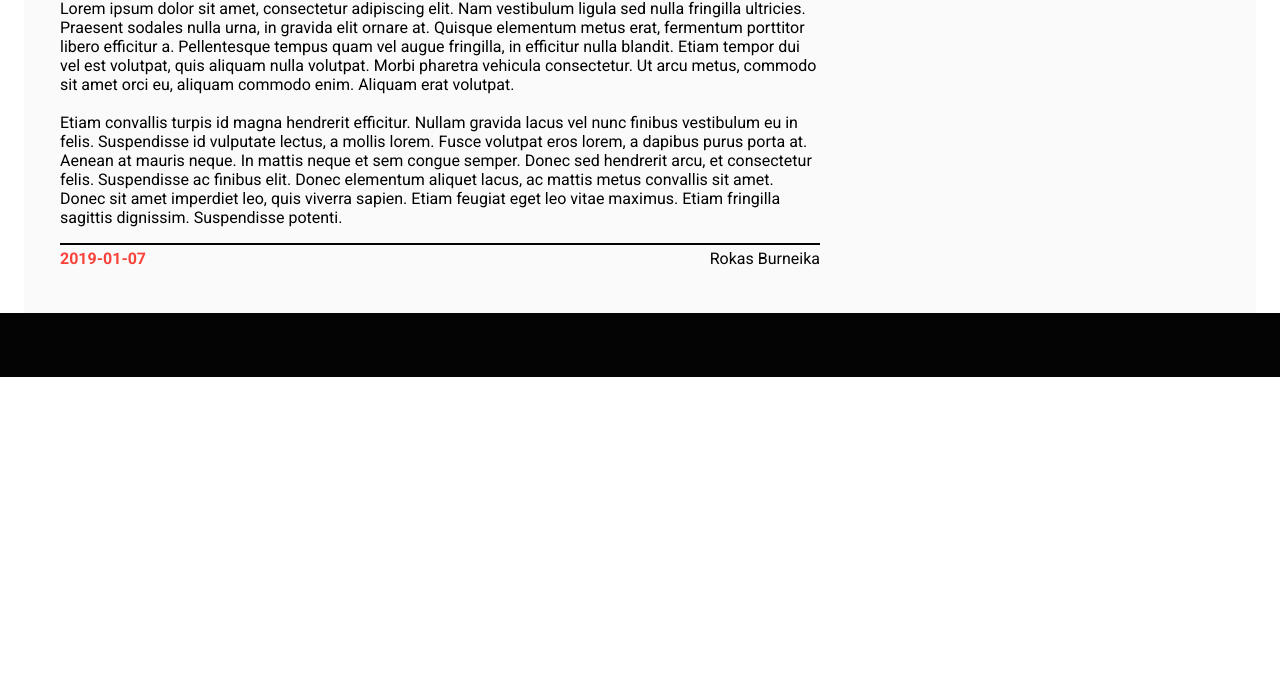
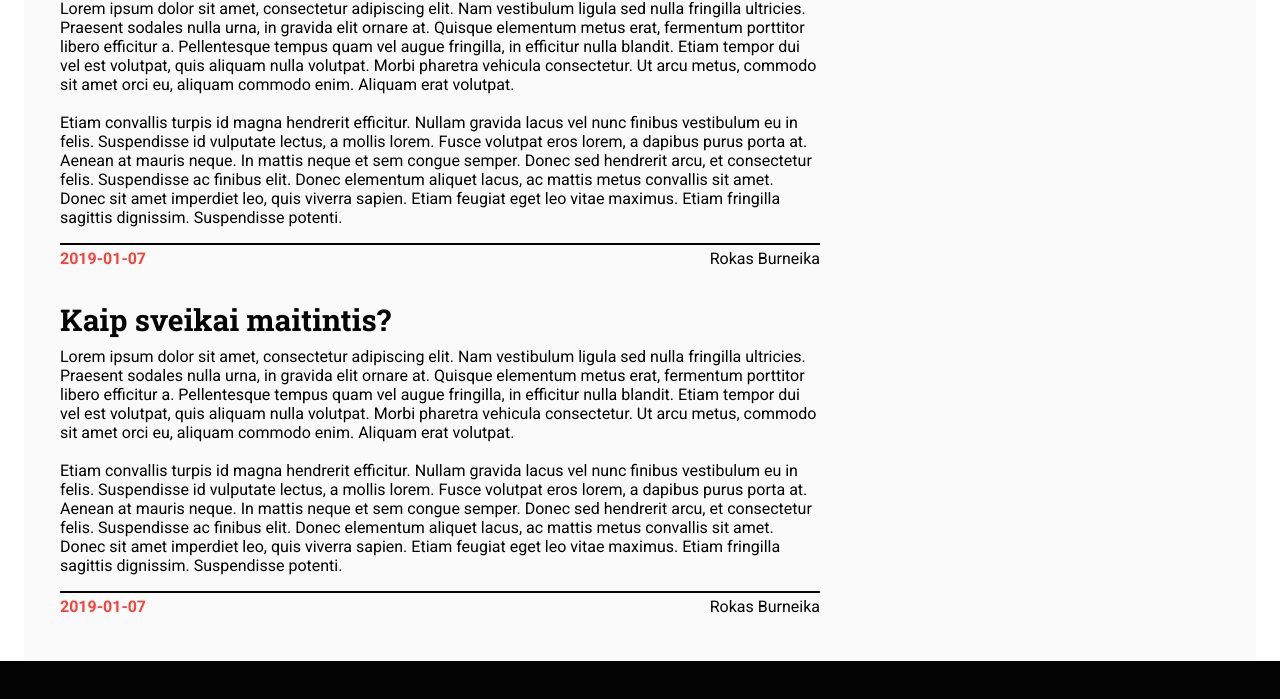
Before and after one commit to tsukrus/tsukrus.github.io, a plain HTML site: page index.html in a window 1280 px wide. Shown: the part 651-1350 px from the top of the page. Before the commit the page ends 1028 px from the top, so only its background shows below. Drawn offline with Linux system fonts and the light colour scheme.

Commit message:
Add files via upload

```diff
--- a/index.html
+++ b/index.html
@@ -53,6 +53,22 @@
                         </div>
                     </div>
                 </div>
+                <div class="post-card" id="kaip-sveikai-maitintis">
+                        <div class="post-title">
+                            <h1>Kaip sveikai maitintis?</h1>
+                        </div>
+                        <div class="post-short">
+                            <p>Lorem ipsum dolor sit amet, consectetur adipiscing elit. Nam vestibulum ligula sed nulla fringilla ultricies. Praesent sodales nulla urna, in gravida elit ornare at. Quisque elementum metus erat, fermentum porttitor libero efficitur a. Pellentesque tempus quam vel augue fringilla, in efficitur nulla blandit. Etiam tempor dui vel est volutpat, quis aliquam nulla volutpat. Morbi pharetra vehicula consectetur. Ut arcu metus, commodo sit amet orci eu, aliquam commodo enim. Aliquam erat volutpat. <br><br>Etiam convallis turpis id magna hendrerit efficitur. Nullam gravida lacus vel nunc finibus vestibulum eu in felis. Suspendisse id vulputate lectus, a mollis lorem. Fusce volutpat eros lorem, a dapibus purus porta at. Aenean at mauris neque. In mattis neque et sem congue semper. Donec sed hendrerit arcu, et consectetur felis. Suspendisse ac finibus elit. Donec elementum aliquet lacus, ac mattis metus convallis sit amet. Donec sit amet imperdiet leo, quis viverra sapien. Etiam feugiat eget leo vitae maximus. Etiam fringilla sagittis dignissim. Suspendisse potenti.</p>
+                        </div>
+                        <div class="post-info">
+                            <div class="post-creator">
+                                <p>Rokas Burneika</p>
+                            </div>
+                            <div class="post-date">
+                                <p>2019-01-07</p>
+                            </div>
+                        </div>
+                    </div>
             </div>
         </div>
         <div class="navigation">
@@ -69,6 +85,7 @@
                 </div>
             </div>
         </div>
+    </div>
     <div class="footer">
         <div class="items">
         </div>
--- a/styles/photo.css
+++ b/styles/photo.css
@@ -12,7 +12,7 @@ body {
 .nuotrauka {
     margin: auto;
     width: 45%;
-    max-width: 300px;
+    max-width: 500px;
 }
 
 .nuotrauka img {
--- a/styles/styles.css
+++ b/styles/styles.css
@@ -2,13 +2,19 @@ h1, p, a {
     margin: 0;
 }
 
-body {
+html, body {
     margin: 0;
+    height: 100% !important;
 }
 
 .header, .footer {
     width: auto;
     background-color: #040404;
+}
+
+.footer {
+    height: 64px;
+    bottom: 0;
 }
 
 .items {
@@ -56,11 +62,13 @@ body {
 }
 
 .content {
+    flex:1;
     display: flex;
     background-color: #FAFAFA;
     padding: 16px;
     max-width: 1200px;
     margin: auto;
+    min-height: 100%;
 }
 
 .posts {
```
Also changed, not shown: about.html (+2 -1 lines), nuotrauka.html (+1 -1 lines).
